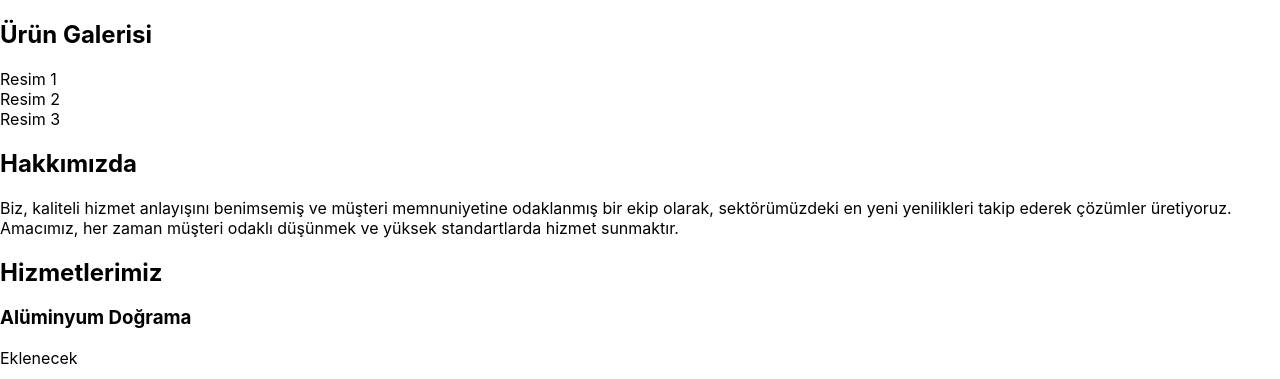
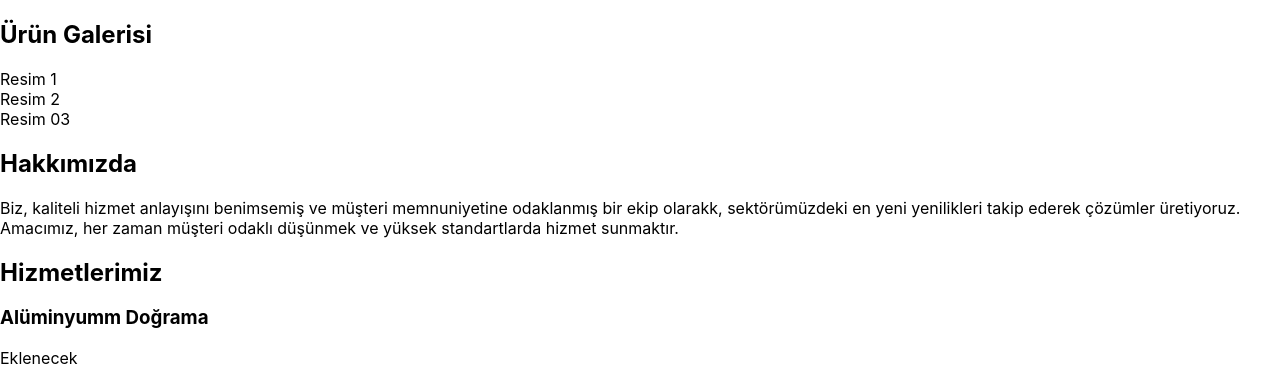
Before and after one commit to dmryrkhtc/celikler-aluminyum-web, a React (Create React App) app: page / in a window 1280 px wide. Shown: the top 379 px of the page. Built offline with nearby package versions, Linux system fonts and the light colour scheme.

Commit message:
Görev paylaşımındaki componentler eklendi.

```diff
--- a/src/components/About.jsx
+++ b/src/components/About.jsx
@@ -6,7 +6,7 @@ const About = () => {
             <h2 className="text-2xl font-bold mb-4 text-center">Hakkımızda</h2>
             <p className="text-lg text-center">
                 Biz, kaliteli hizmet anlayışını benimsemiş ve müşteri memnuniyetine
-                odaklanmış bir ekip olarak, sektörümüzdeki en yeni yenilikleri takip
+                odaklanmış bir ekip olarakk, sektörümüzdeki en yeni yenilikleri takip
                 ederek çözümler üretiyoruz. Amacımız, her zaman müşteri odaklı
                 düşünmek ve yüksek standartlarda hizmet sunmaktır.
             </p>
--- a/src/components/Gallery.jsx
+++ b/src/components/Gallery.jsx
@@ -7,7 +7,7 @@ const Gallery = () => {
             <div className="grid grid-cols-1 sm:grid-cols-2 md:grid-cols-3 gap-4">
                 <div className="bg-gray-100 p-4 shadow rounded">Resim 1</div>
                 <div className="bg-gray-100 p-4 shadow rounded">Resim 2</div>
-                <div className="bg-gray-100 p-4 shadow rounded">Resim 3</div>
+                <div className="bg-gray-100 p-4 shadow rounded">Resim 03</div>
             </div>
         </section>
     );
--- a/src/components/Services.jsx
+++ b/src/components/Services.jsx
@@ -6,7 +6,7 @@ const Services = () => {
             <h2 className="text-2xl font-bold mb-4 text-center">Hizmetlerimiz</h2>
             <div className="grid grid-cols-1 sm:grid-cols-2 md:grid-cols-3 gap-4">
                 <div className="bg-white p-4 shadow rounded">
-                    <h3 className="font-semibold">Alüminyum Doğrama</h3>
+                    <h3 className="font-semibold">Alüminyumm Doğrama</h3>
                     <p>
                         Eklenecek
                     </p>
--- a/src/pages/Home.jsx
+++ b/src/pages/Home.jsx
@@ -6,9 +6,9 @@ import Services from "../components/Services"; // Hizmetlerimiz component'ini ek
 const Home = () => {
     return (
         <div>
-            <Gallery />  {/* Mevcut Gallery bölümünü bırakıyoruz */}
-            <About />    {/* Hakkımızda kısmı */}
-            <Services /> {/* Hizmetlerimiz kısmı */}
+            <Gallery />
+            <About />
+            <Services />
         </div>
     );
 };
```
